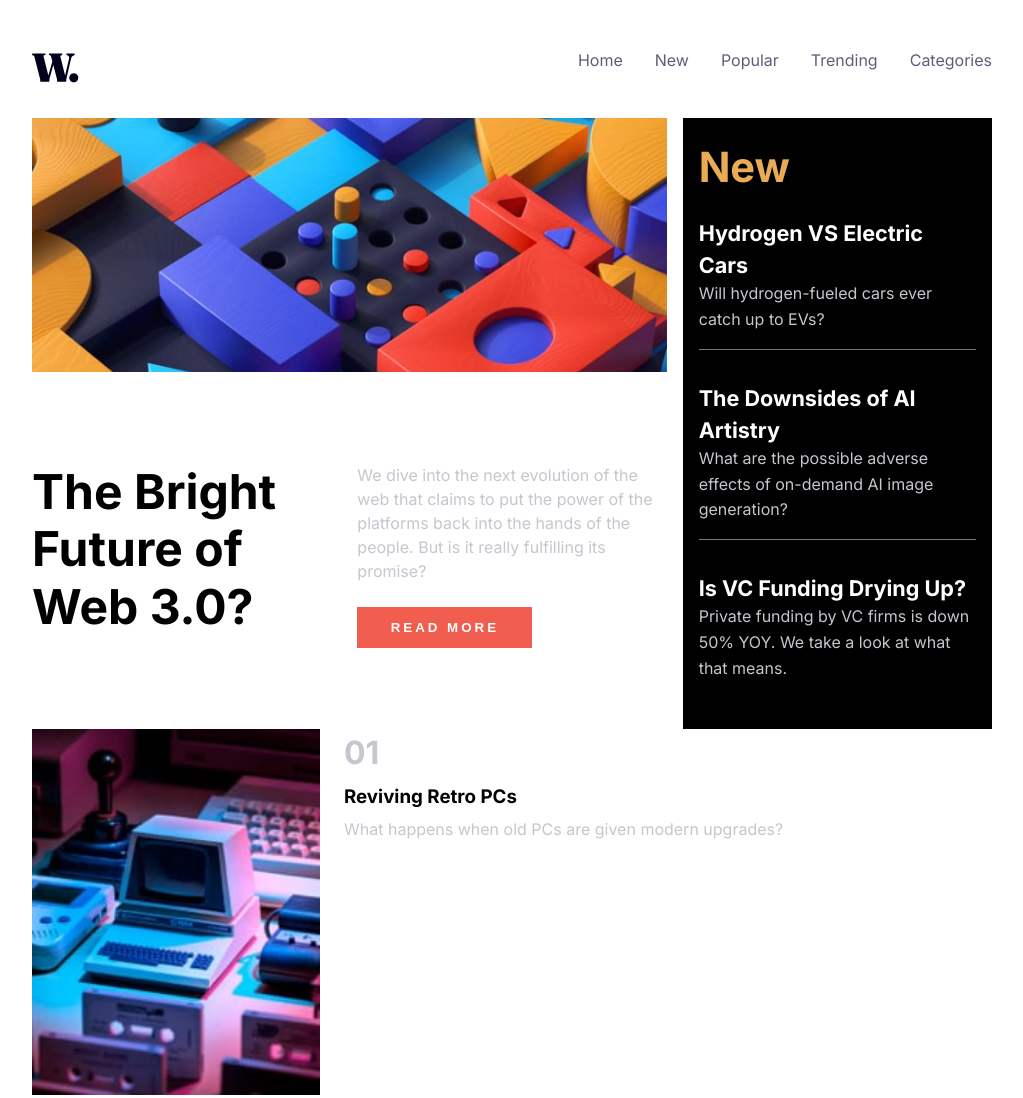
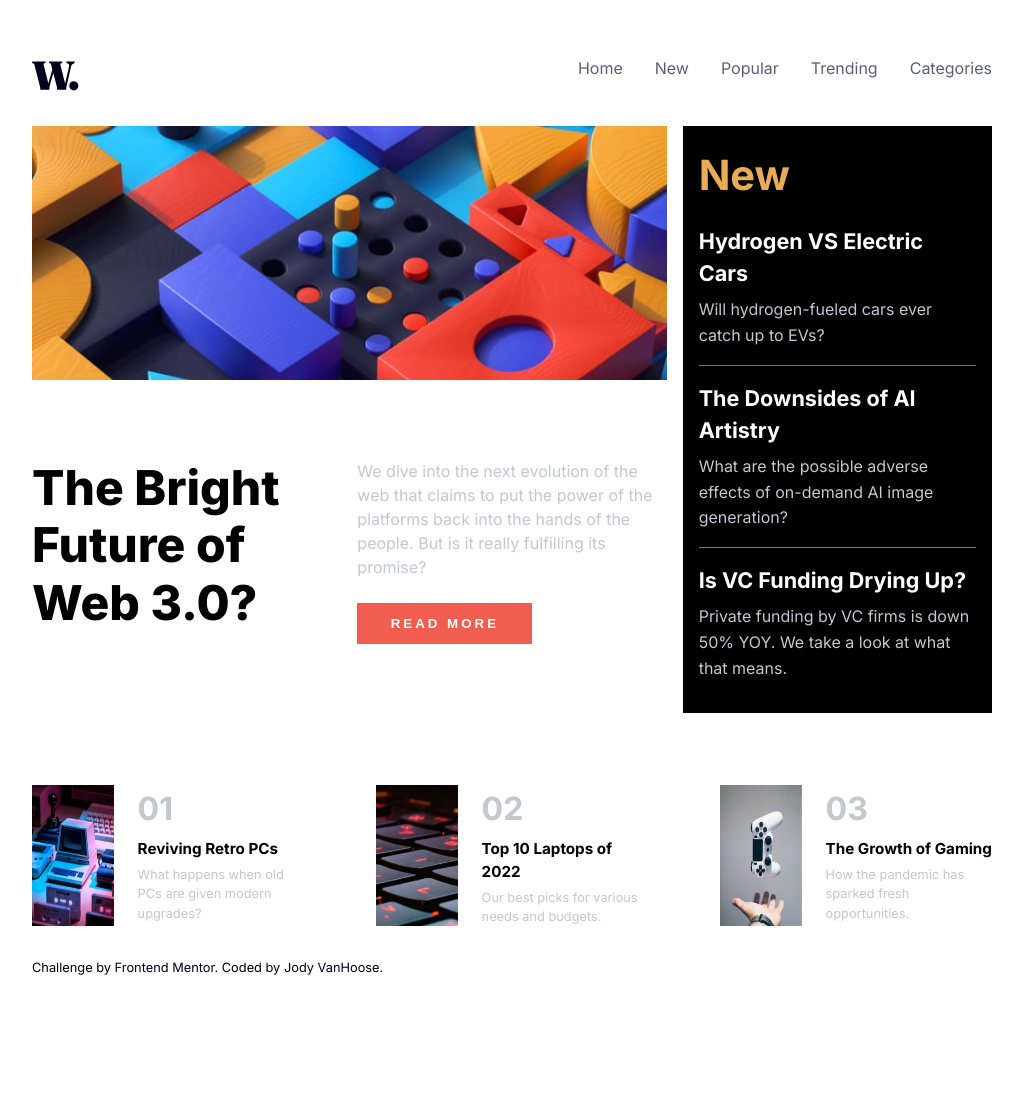
Before and after one commit to jodyvanhoose/news-homepage-main, a plain HTML site: page index.html in a window 1280 px wide. Shown: the top 1098 px of the page, without its empty margins (128-1151 px from the left). After the commit the page ends 978 px from the top, so only its background shows below. Drawn offline with Linux system fonts and the light colour scheme.

Commit message:
added desktop bottom sections

```diff
--- a/styles/styles.css
+++ b/styles/styles.css
@@ -89,7 +89,7 @@ main img{
   font-size: 3rem;
   padding: 0;
   line-height: 1;
-  font-weight: 700;
+  font-weight: 800;
 }
 
 /* section styles */
@@ -249,6 +249,7 @@ main img{
 }
 
 
+/* desktop styles */
 
 @media (min-width: 501px){
   .container{
@@ -257,7 +258,8 @@ main img{
   }
 
   header{
-    padding-top: 1.5em;
+    padding-top: 2em;
+    margin-top: 4 em;
   }
 
   .menu-open{
@@ -285,9 +287,11 @@ main img{
     display: grid;
     grid-template-columns: repeat(3, 1fr);
     gap: 1em;
+    margin-bottom: 4.5em;
   }
 
 
+  /* main section */
 
   main img{
     grid-column: span 2;
@@ -314,9 +318,9 @@ main img{
     line-height: 1.6;
   }
 
-  .new-subsection{
+  /* .new-subsection{
     margin-bottom: 1em;
-  }
+  } */
 
   .new-subsection a{
     font-size: 1.35rem;
@@ -325,6 +329,34 @@ main img{
   .new-subsection p{
     font-size: 1rem;
     line-height: 1.6;
+    padding-top: .5em;
   }
 
+  /* article section */
+
+  .main-article-section{
+    display: grid;
+    grid-template-columns: repeat(3, 1fr);
+    gap: 4.5em;
+  }
+
+  /* .article{
+    margin-right: 1.5em;
+  } */
+
+  /* .article:first-of-type{
+    margin-left: 0;
+  } */
+
+  .main-article-section{
+    flex-direction: row;
+  }
+
+  .article-heading{
+    font-size: .95rem;
+  }
+
+  .article-section p{
+    font-size: .8rem;
+  }
 }
```
